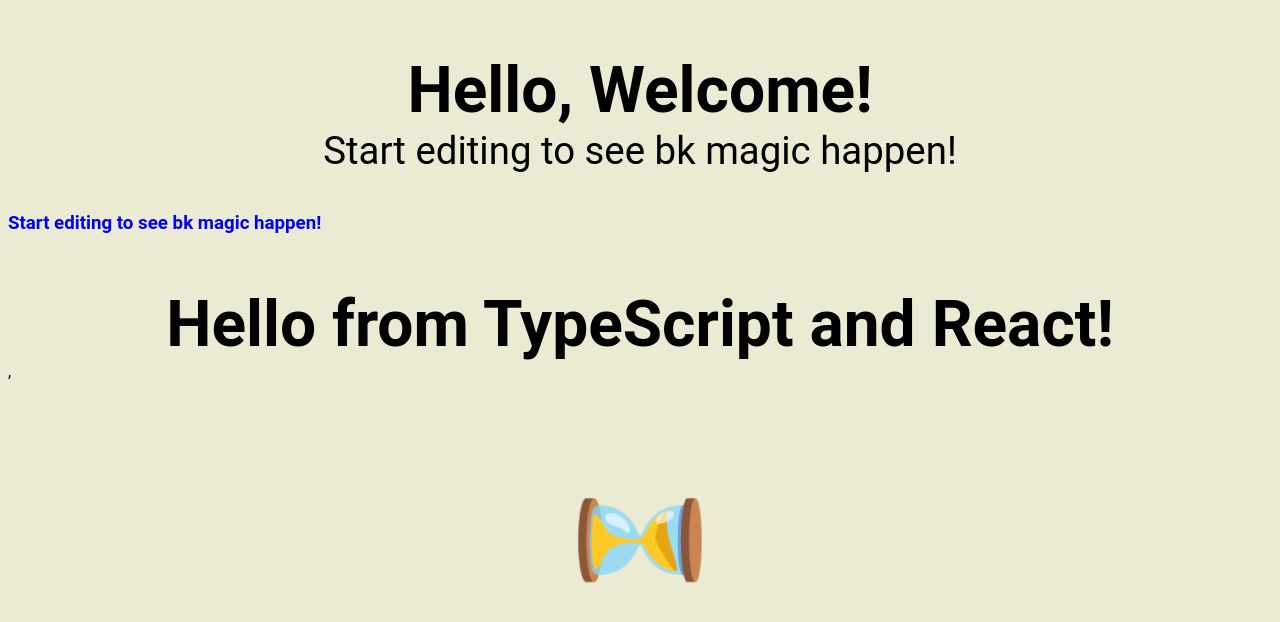
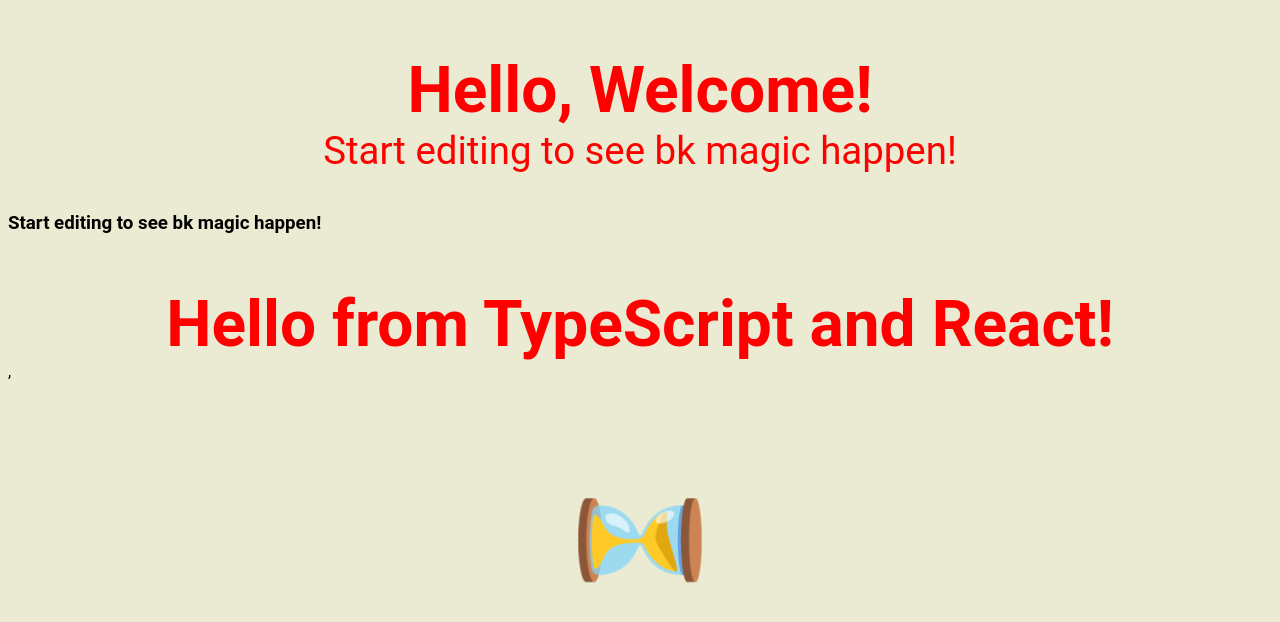
Before and after one commit to balankarthikeyan/webcomponent, a React app: page / in a window 1280 px wide. Shown: the top 622 px of the page. Built offline with nearby package versions, Linux system fonts and the light colour scheme.

Commit message:
code updated

```diff
--- a/package.json
+++ b/package.json
@@ -41,7 +41,8 @@
     "@types/storybook__addon-info": "^3.2.3",
     "storybook-addon-jsx": "^5.3.0",
     "clean-webpack-plugin": "3.0.0",
-    "html-webpack-plugin": "3.2.0"
+    "html-webpack-plugin": "3.2.0",
+    "html-loader": "0.5.5"
   },
   "devDependencies": {
     "@babel/core": "^7.3.4",
--- a/src/App/index.tsx
+++ b/src/App/index.tsx
@@ -6,7 +6,7 @@
 import styled from 'styled-components'
 
 const Rendu = styled.h3`
-  color: blue;
+  color: black;
 `
 class App extends React.Component<any> {
   static defaultProps = {
--- a/src/App/style.css
+++ b/src/App/style.css
@@ -7,7 +7,7 @@
 }
 h1,
 p {
-  color: black;
+  color: red;
   text-align: center;
 
 }
--- a/webpack/webpack.config.dev.js
+++ b/webpack/webpack.config.dev.js
@@ -65,7 +65,7 @@
     },
     devServer: {
         inline:true,
-        port: 9003,
+        port: 9000,
         stats: 'errors-only',
       },
 };
```
Also changed, not shown: 1 other file (tests, documents, lock files or other folders).
